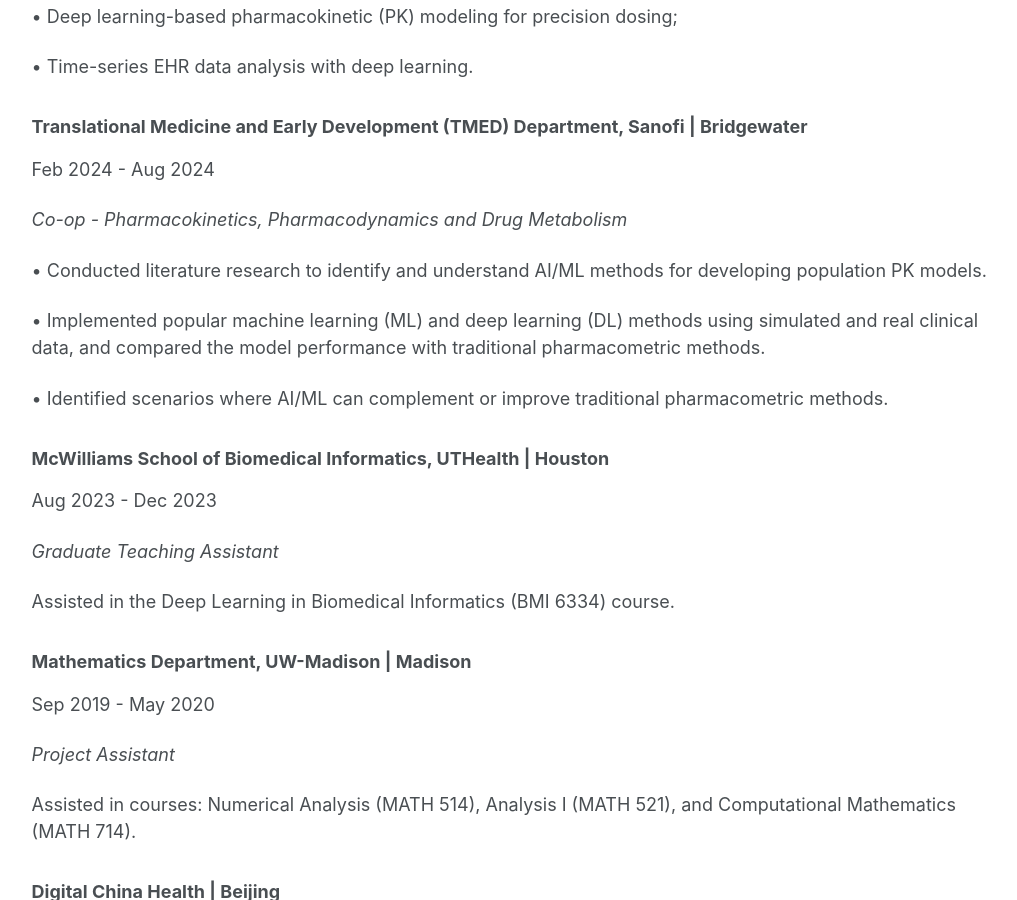
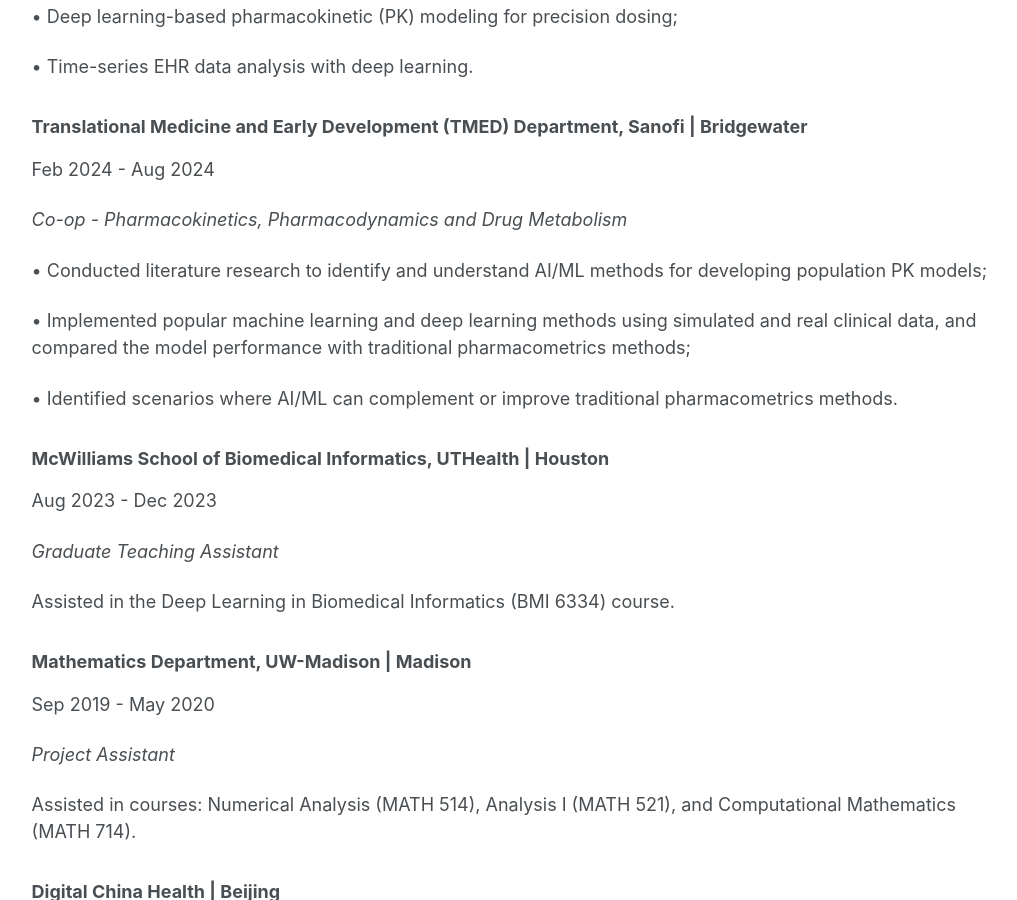
Before and after one commit to BingyuMao/BingyuMao.github.io, a Jekyll site: the page built from _pages/cv.md, in a window 1280 px wide and 900 px high, scrolled down 1241 px. Shown: the whole window, without its empty margins (250-1267 px from the left). Built offline with Jekyll 4.4.1, drawn with Linux system fonts in a browser that asks for light colours.

Commit message:
Update cv.md

```diff
--- a/_pages/cv.md
+++ b/_pages/cv.md
@@ -62,11 +62,11 @@ Feb 2024 - Aug 2024
 
 *Co-op - Pharmacokinetics, Pharmacodynamics and Drug Metabolism*
 
-• Conducted literature research to identify and understand AI/ML methods for developing population PK models.
+• Conducted literature research to identify and understand AI/ML methods for developing population PK models;
 
-• Implemented popular machine learning (ML) and deep learning (DL) methods using simulated and real clinical data, and compared the model performance with traditional pharmacometric methods.
+• Implemented popular machine learning and deep learning methods using simulated and real clinical data, and compared the model performance with traditional pharmacometrics methods;
 
-• Identified scenarios where AI/ML can complement or improve traditional pharmacometric methods.
+• Identified scenarios where AI/ML can complement or improve traditional pharmacometrics methods.
 
 ### McWilliams School of Biomedical Informatics, UTHealth | Houston
 
```
